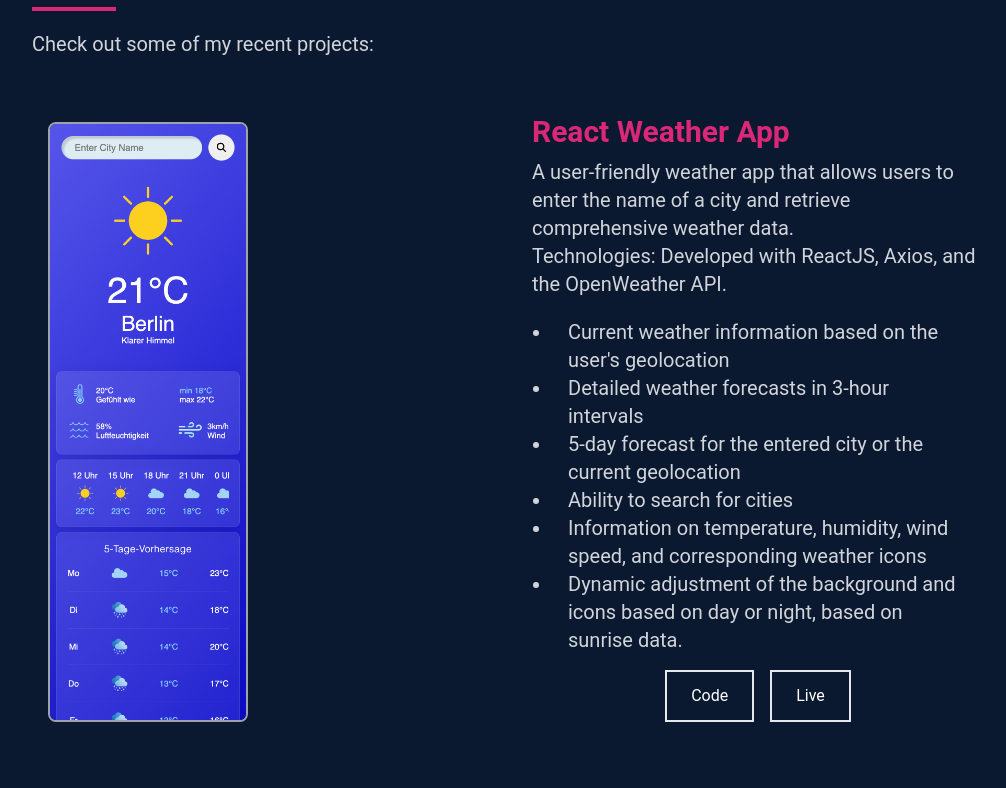
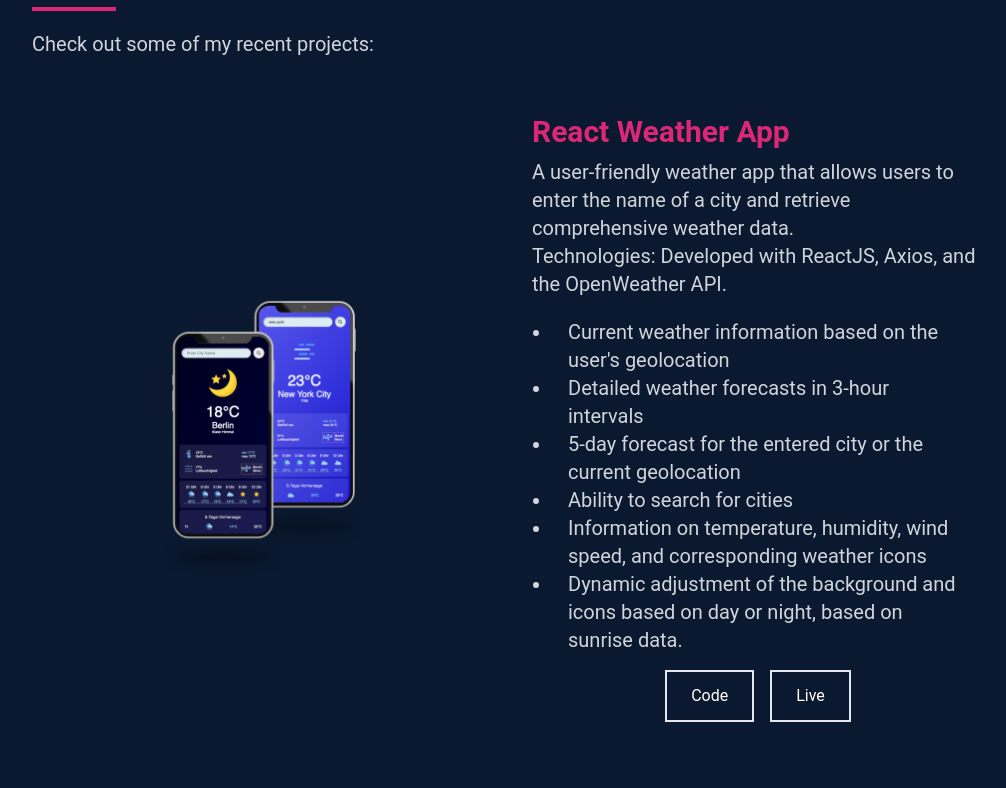
Before and after one commit to CBert2022/react-tailwind-portfolio, a React (Create React App) app: page / in a window 1280 px wide. Shown: the part 2452-3240 px from the top of the page, without its empty margins (124-1130 px from the left). Built offline with nearby package versions, Linux system fonts and the light colour scheme.

Commit message:
proj icon update

```diff
--- a/src/components/Work.js
+++ b/src/components/Work.js
@@ -1,5 +1,5 @@
 import React from "react";
-import screenshot from "../assets/projects/weather.png";
+import Weather from "../assets/projects/mockup_weather.png";
 import Shop from "../assets/projects/mockup_shop.png";
 
 const Work = ({ language }) => {
@@ -22,9 +22,9 @@
           </div>
           {/* Projekt 1 */}
           <div className="max-w-[1000px] w-full items-center  grid sm:grid-cols-2 gap-8 px-4">
-            <div className="flex justify-center items-start w-full h-[600px] sm:w-[200px] h-[400px] border-2 border-gray-400 rounded-lg overflow-y-auto">
+            <div className="flex justify-center items-start w-full  h-[250px] sm:h-[300px] ">
               <img
-                src={screenshot}
+                src={Weather}
                 alt="Screenshot der Webseite"
                 className="w-full h-auto object-cover object-top"
               />
```
Also changed, not shown: src/assets/projects/mockup_weather.png (added).
